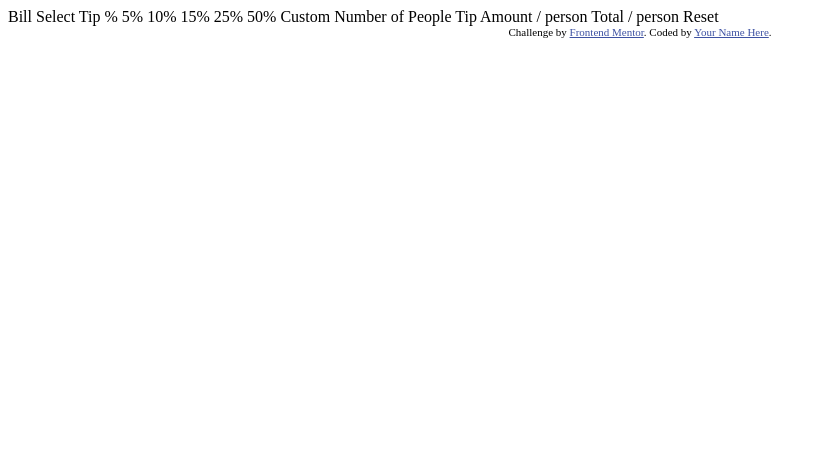
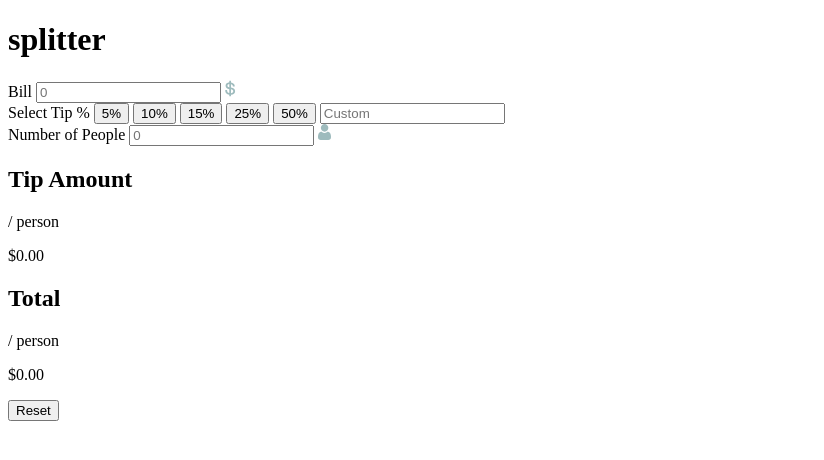
Before and after one commit to Quintentional/tip-calculator-app-main, a plain HTML site: page index.html in a window 1280 px wide. Shown: the whole page, without its empty margins (0-824 px from the left). Drawn offline with Linux system fonts and the light colour scheme.

Commit message:
HTML complete

```diff
--- a/index.html
+++ b/index.html
@@ -2,43 +2,61 @@
 <html lang="en">
 <head>
   <meta charset="UTF-8">
-  <meta name="viewport" content="width=device-width, initial-scale=1.0"> <!-- displays site properly based on user's device -->
-
-  <link rel="icon" type="image/png" sizes="32x32" href="./images/favicon-32x32.png">
-
+  <meta name="viewport" content="width=device-width, initial-scale=1.0">
   <title>Frontend Mentor | Tip calculator app</title>
-
-  <!-- Feel free to remove these styles or customise in your own stylesheet 👍 -->
-  <style>
-    .attribution { font-size: 11px; text-align: center; }
-    .attribution a { color: hsl(228, 45%, 44%); }
-  </style>
+  <link rel="stylesheet" href="style.css">
 </head>
 <body>
 
-  Bill
+<div id="layout">
+  <h1>splitter</h1>
+<div id="app">
+<section id="input">
+<form action="#">
+  <label for="bill" id="bill-label">Bill</label>
+  <input type="text" id="bill" name="bill" placeholder="0">
+  <svg id="dollar-sign" xmlns="http://www.w3.org/2000/svg" width="11" height="17"><path fill="#9EBBBD" d="M6.016 16.328v-1.464c1.232-.08 2.22-.444 2.964-1.092.744-.648 1.116-1.508 1.116-2.58v-.144c0-.992-.348-1.772-1.044-2.34-.696-.568-1.708-.932-3.036-1.092V4.184c.56.144 1.012.4 1.356.768.344.368.516.816.516 1.344v.288h1.824v-.432c0-.448-.088-.876-.264-1.284a3.783 3.783 0 00-.744-1.116A4.251 4.251 0 007.54 2.9a5.324 5.324 0 00-1.524-.492V.872H4.288V2.36a5.532 5.532 0 00-1.416.324c-.448.168-.84.392-1.176.672-.336.28-.604.616-.804 1.008-.2.392-.3.844-.3 1.356v.144c0 .96.316 1.708.948 2.244.632.536 1.548.884 2.748 1.044v3.912c-.704-.16-1.248-.472-1.632-.936-.384-.464-.576-1.08-.576-1.848v-.288H.256v.576c0 .464.08.924.24 1.38.16.456.404.88.732 1.272.328.392.744.728 1.248 1.008s1.108.476 1.812.588v1.512h1.728zM4.288 7.424c-.688-.128-1.164-.332-1.428-.612-.264-.28-.396-.644-.396-1.092 0-.464.176-.832.528-1.104.352-.272.784-.448 1.296-.528v3.336zm1.728 5.712V9.344c.768.128 1.328.328 1.68.6.352.272.528.688.528 1.248 0 .544-.196.984-.588 1.32-.392.336-.932.544-1.62.624z"/></svg>
 
-  Select Tip %
-  5%
-  10%
-  15%
-  25%
-  50%
-  Custom
 
-  Number of People
+<div id="tip">
+  <label for="custom" id="tip-label">Select Tip %</label>
+  <button id="five">5%</button>
+  <button id="ten">10%</button>
+  <button id="fifteen">15%</button>
+  <button id="twenty-five">25%</button>
+  <button id="fifty">50%</button>
+  <input type="text" id="custom" name="custom" placeholder="Custom">
+</div>
 
-  Tip Amount
-  / person
 
-  Total
-  / person
+  <label for="people" id="people-label">Number of People</label>
+  <input type="text" id="people" name="people" placeholder="0">
+  <svg id="person-icon" xmlns="http://www.w3.org/2000/svg" width="13" height="16"><path fill="#9EBBBD" d="M9.573 7.729c.406 0 .784.07 1.126.209.342.14.639.33.881.569.232.227.438.503.614.82a5.1 5.1 0 01.407.949c.097.312.178.654.242 1.016.062.359.105.699.126 1.011.02.307.031.624.031.945 0 .836-.259 1.512-.768 2.01-.504.492-1.17.742-1.98.742H2.748c-.81 0-1.477-.25-1.98-.742C.259 14.76 0 14.084 0 13.248c0-.322.01-.64.032-.945.02-.312.063-.652.126-1.01.063-.363.144-.705.242-1.017.1-.323.238-.643.407-.948.176-.318.382-.594.613-.821.243-.238.54-.43.882-.57.342-.138.72-.208 1.125-.208.16 0 .313.067.61.265.183.123.397.264.636.421.204.134.48.259.822.372.333.11.671.167 1.005.167a3.19 3.19 0 001.006-.167c.341-.113.618-.238.822-.372l.636-.42c.296-.2.45-.266.61-.266zM6.598 0C7.63 0 8.522.38 9.252 1.129s1.1 1.666 1.1 2.724c0 1.06-.37 1.976-1.1 2.725-.73.75-1.623 1.13-2.654 1.13-1.03 0-1.924-.38-2.653-1.13-.73-.749-1.1-1.666-1.1-2.725 0-1.058.37-1.975 1.1-2.724C4.675.379 5.567 0 6.598 0z"/></svg>
+</form>
+</section>
 
-  Reset
+<section id="output">
+<div id="amount-div">
+<div id="amount-label">
+  <h2 id="amount">Tip Amount</h2>
+  <p class="per">/ person</p>
+</div>
+<p id="amount-output">$<span id="amount-span">0.00</span></p>
+</div>
 
-  <div class="attribution">
-    Challenge by <a href="https://www.frontendmentor.io?ref=challenge" target="_blank">Frontend Mentor</a>.
-    Coded by <a href="#">Your Name Here</a>.
-  </div>
+  <div id="total-div">
+    <div id="total-label">
+      <h2 id="total">Total</h2>
+      <p class="per">/ person</p>
+    </div>
+    <p id="total-output">$<span id="total-span">0.00</span></p>
+    </div>
+
+  <button id="reset">Reset</button>
+</section>
+</div>
+</div>
+
+<script src="index.js"></script>
 </body>
 </html>
```
